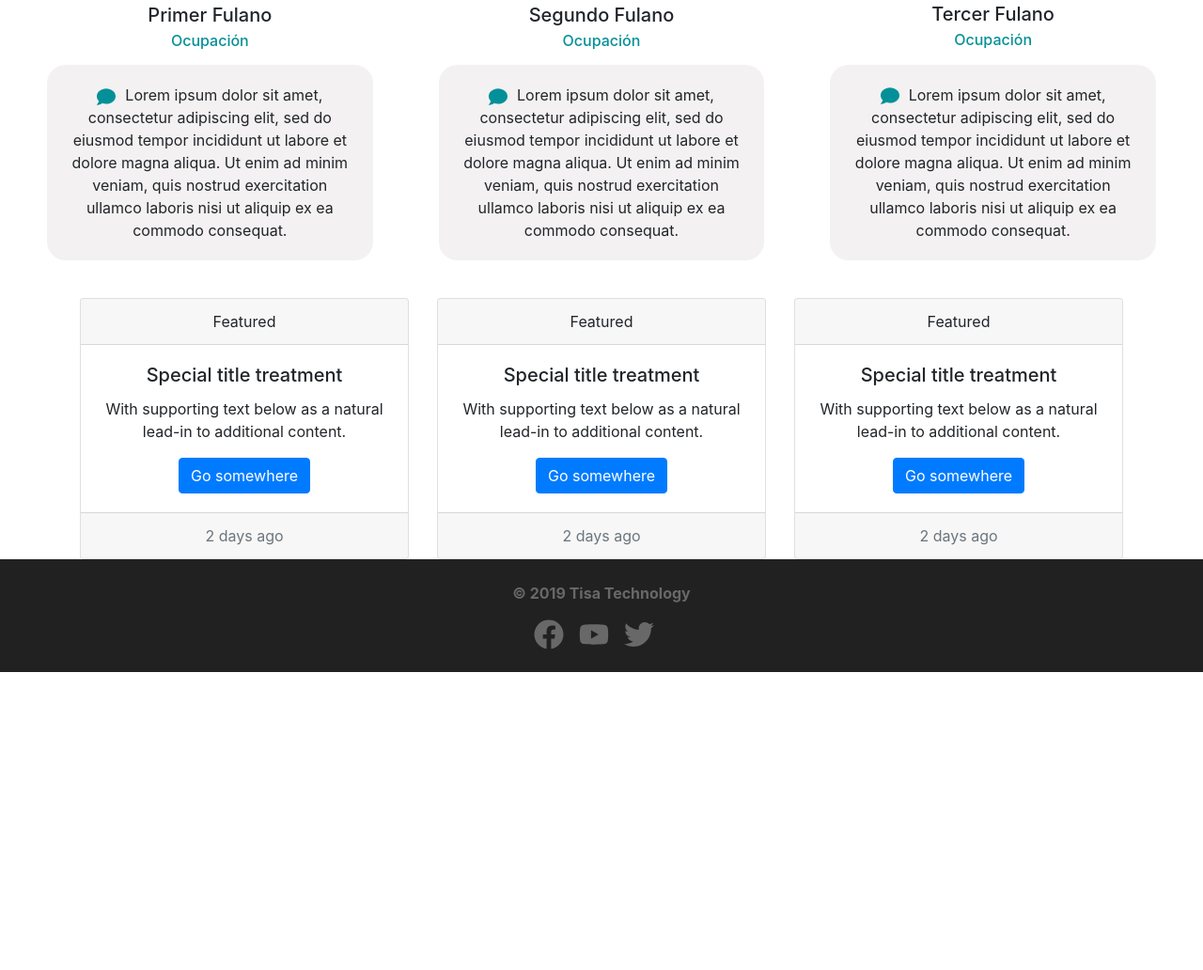
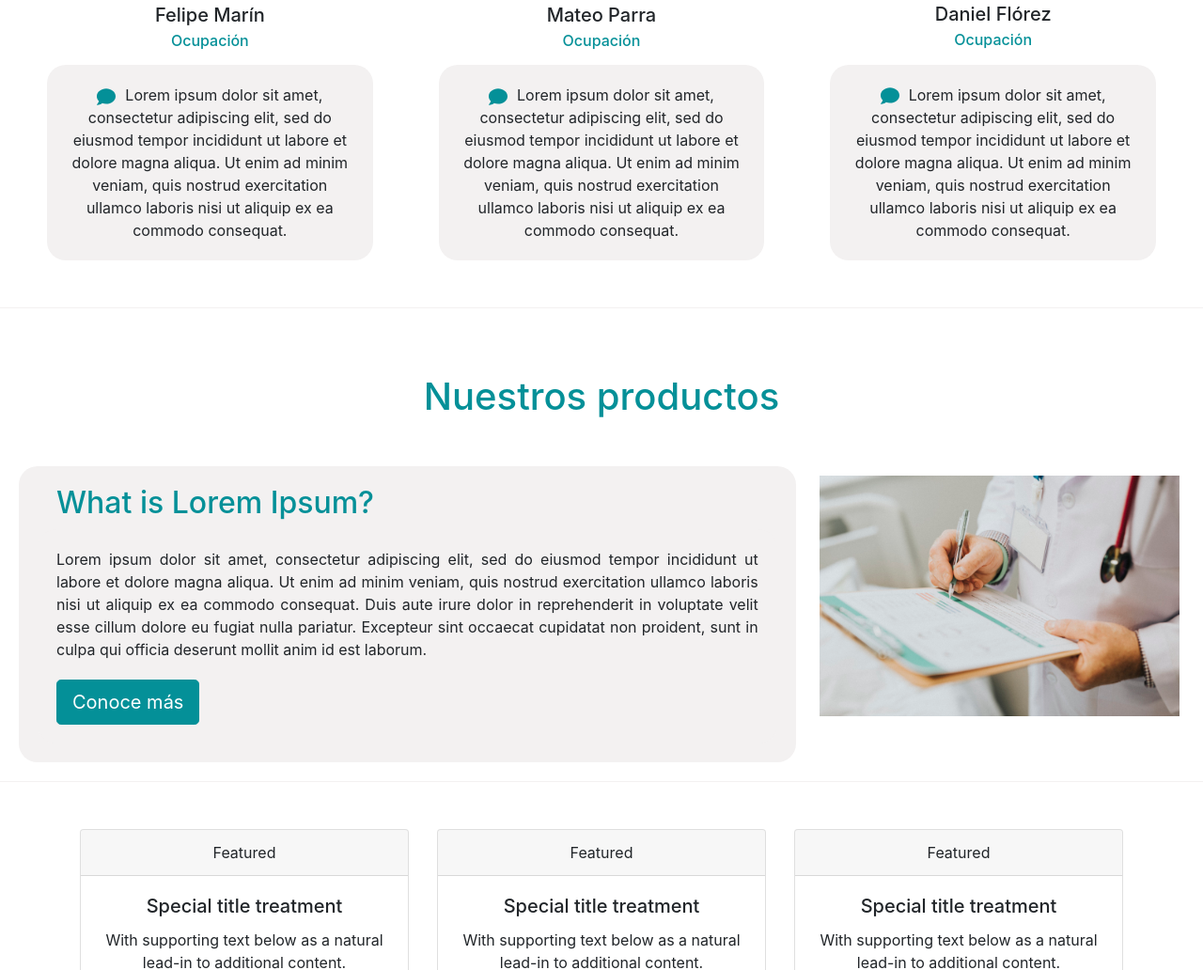
Before and after one commit to lmtejada/t-landing, a Gatsby site: page / in a window 1280 px wide. Shown: the part 1874-2906 px from the top of the page at 94% size. Before the commit the page ends 2589 px from the top, so only its background shows below. Built offline with nearby package versions, Linux system fonts and the light colour scheme; Gatsby itself is replaced by a stand-in of ours.

Commit message:
Adding products section and changing some styles

```diff
--- /dev/null
+++ b/src/components/products/productCard.js
@@ -0,0 +1,20 @@
+import React from "react";
+import "./productCard.scss";
+
+const ProductCard = (props) => (
+    <div className="product col-sm-12">
+        <div className="row content">
+            <div className="col-lg-8 col-md-12 text">
+                <h2>{props.title}</h2>
+                <div className="text">{props.children}</div>
+            </div>
+            <div className="col-lg-4 col-md-12 image">
+                <img
+                    src={props.image}
+                />
+            </div>
+        </div>
+    </div>
+)
+
+export default ProductCard;
--- /dev/null
+++ b/src/components/products/productCard.scss
@@ -0,0 +1,26 @@
+@import '../../sass/variables.scss';
+
+.product {
+    .text {
+        background-color: $color-light-gray;
+        border-radius: 20px;
+        padding: 20px;
+        text-align: justify;
+        h2 {
+            color: $color-primary-branding;
+            margin-left: 20px;
+        }
+    }
+    button {
+        background-color: $color-primary-branding;
+        border-color: $color-primary-branding;
+        display: block;
+        margin-top: 20px;
+    }
+    img {
+        width: inherit;
+        height: auto;
+        object-fit: cover;
+        margin: 10px;
+    }
+}
--- /dev/null
+++ b/src/components/products/products.js
@@ -0,0 +1,20 @@
+import React from "react";
+
+import Container from 'react-bootstrap/Container';
+import ProductCard from "./productCard";
+
+import image from "../../images/medicine.jpeg";
+import "./products.scss";
+
+const Products = () => (
+    <Container className="products col-sm-12">
+        <h1 className="text-center">Nuestros productos</h1>
+        <ProductCard
+            image={image} title="What is Lorem Ipsum?">
+            Lorem ipsum dolor sit amet, consectetur adipiscing elit, sed do eiusmod tempor incididunt ut labore et dolore magna aliqua. Ut enim ad minim veniam, quis nostrud exercitation ullamco laboris nisi ut aliquip ex ea commodo consequat. Duis aute irure dolor in reprehenderit in voluptate velit esse cillum dolore eu fugiat nulla pariatur. Excepteur sint occaecat cupidatat non proident, sunt in culpa qui officia deserunt mollit anim id est laborum.
+            <button type="button" className="btn btn-primary btn-lg align-self-center">Conoce más</button>
+        </ProductCard>
+    </Container>
+)
+
+export default Products;
--- /dev/null
+++ b/src/components/products/products.scss
@@ -0,0 +1,12 @@
+@import '../../sass/variables.scss';
+
+.products {
+    margin: 30px auto 50px auto;
+    border-top: 1px solid $color-light-gray;
+    border-bottom: 1px solid $color-light-gray;
+    padding: 20px;
+    h1 {
+        color: $color-primary-branding;
+        margin: 50px;
+    }
+}
--- a/src/components/profiles/profiles.js
+++ b/src/components/profiles/profiles.js
@@ -3,8 +3,8 @@ import React from "react";
 import Container from 'react-bootstrap/Container';
 import ProfileCard from "./profileCard";
 
-import image1 from "../../images/person1.jpeg";
-import image2 from "../../images/person2.jpeg";
+import image1 from "../../images/person2.jpeg";
+import image2 from "../../images/person1.jpeg";
 import image3 from "../../images/person3.jpeg";
 import "./profiles.scss";
 
@@ -14,19 +14,19 @@ const Profiles = () => (
         <div className="row items">
             <div className="col-lg-4 col-sm-12">
                 <ProfileCard
-                    image={image1} name="Primer Fulano" occupation="Ocupación">
+                    image={image1} name="Felipe Marín" occupation="Ocupación">
                     Lorem ipsum dolor sit amet, consectetur adipiscing elit, sed do eiusmod tempor incididunt ut labore et dolore magna aliqua. Ut enim ad minim veniam, quis nostrud exercitation ullamco laboris nisi ut aliquip ex ea commodo consequat.
                 </ProfileCard>
             </div>
             <div className="col-lg-4 col-sm-12">
                 <ProfileCard
-                    image={image2} name="Segundo Fulano" occupation="Ocupación">
+                    image={image2} name="Mateo Parra" occupation="Ocupación">
                     Lorem ipsum dolor sit amet, consectetur adipiscing elit, sed do eiusmod tempor incididunt ut labore et dolore magna aliqua. Ut enim ad minim veniam, quis nostrud exercitation ullamco laboris nisi ut aliquip ex ea commodo consequat.
                 </ProfileCard>
             </div>
             <div className="col-lg-4 col-sm-12">
                 <ProfileCard
-                    image={image3} name="Tercer Fulano" occupation="Ocupación">
+                    image={image3} name="Daniel Flórez" occupation="Ocupación">
                     Lorem ipsum dolor sit amet, consectetur adipiscing elit, sed do eiusmod tempor incididunt ut labore et dolore magna aliqua. Ut enim ad minim veniam, quis nostrud exercitation ullamco laboris nisi ut aliquip ex ea commodo consequat.
                 </ProfileCard>
             </div>
--- a/src/pages/index.js
+++ b/src/pages/index.js
@@ -4,9 +4,10 @@ import Layout from "../components/layout";
 import SEO from "../components/seo";
 
 import CustomCarousel from "../components/carousel/carousel";
+import Features from "../components/features/features";
 import Profiles from "../components/profiles/profiles";
+import Products from "../components/products/products";
 import Plans from "../components/plans/plans";
-import Features from "../components/features/features";
 
 const IndexPage = () => (
   <Layout>
@@ -14,6 +15,7 @@ const IndexPage = () => (
     <CustomCarousel />
     <Features />
     <Profiles />
+    <Products />
     <Plans />
     {/* <Link to="/about-us/">Go to page 2</Link> */}
   </Layout>
```
